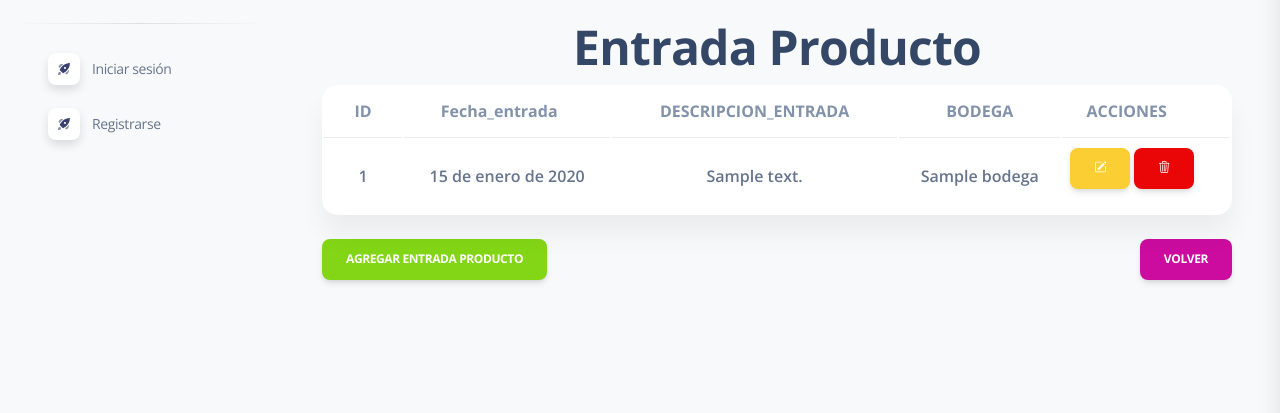
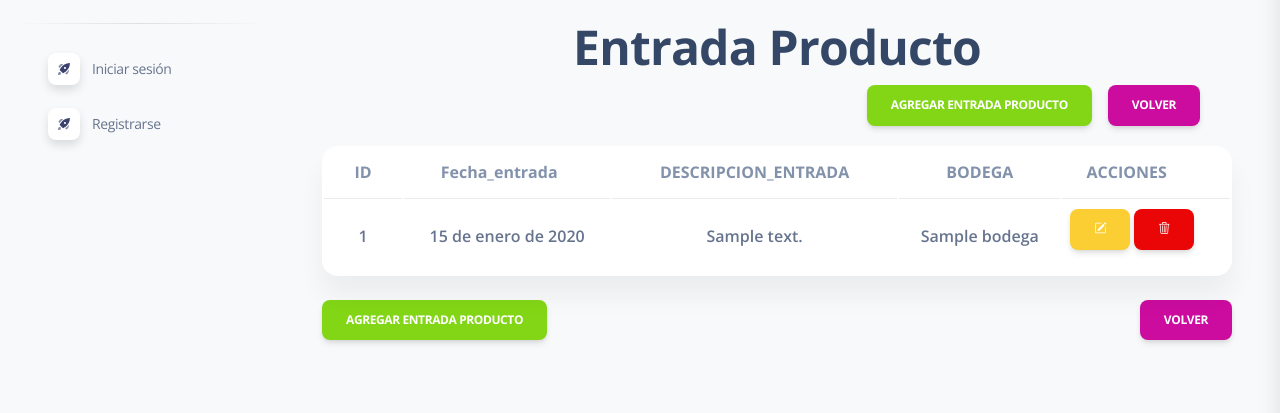
Before and after one commit to Eduardo9870/inventario, a Django app: page /entrada/ in a window 1280 px wide. Shown: the part 71-484 px from the top of the page. Run offline with Django 4.2, Linux system fonts and the light colour scheme; tables that the repository leaves empty hold one stand-in row (values such as "Sample post"); some libraries are stand-ins or nearby versions.

Commit message:
cambio entrada

```diff
--- a/templates/viewEntradaProducto.html
+++ b/templates/viewEntradaProducto.html
@@ -9,6 +9,14 @@ Entrada Productos
 </div>
 <div class="container">
     {% if entradas %}
+
+    <div class="container d-flex justify-content-end mb-1">
+        <!-- Agregar bodega -->
+        <a href="/agregarEntrada" class="btn btn-success btn-md mx-2">Agregar entrada producto</a>
+        <!-- Volver a la derecha -->
+        <a href="/" class="btn btn-primary float-end mx-2">Volver</a>
+    </div>
+
     <div class="card mb-4">
         <table id="bodegas-table" class="table align-items-center mb-0">
             <thead>
```
